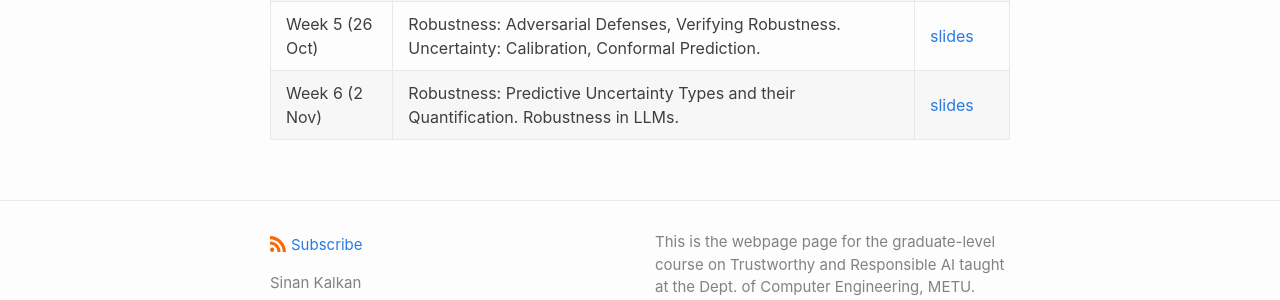
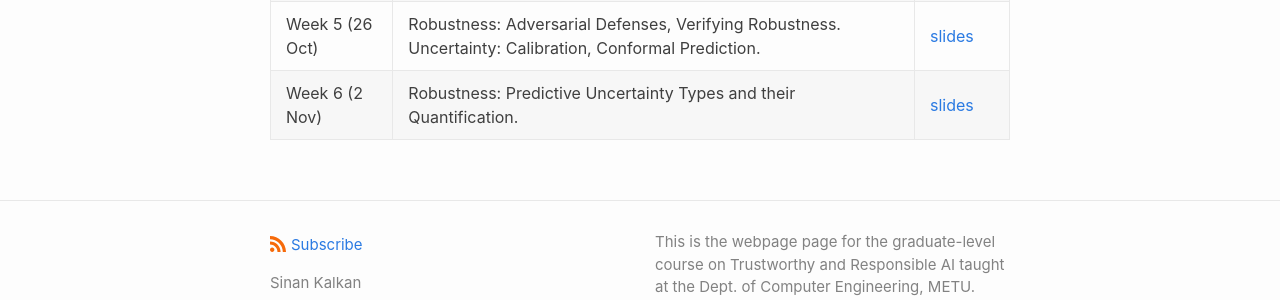
Before and after one commit to metu-trai/metu-trai.github.io, a Jekyll site: the page built from index.md, in a window 1280 px wide. Shown: the part 1498-1798 px from the top of the page. Built offline with Jekyll 4.4.1, drawn with Linux system fonts in a browser that asks for light colours; our own code applies the rules of GitHub Pages for plain Markdown files.

Commit message:
Update index.md

```diff
--- a/index.md
+++ b/index.md
@@ -148,4 +148,4 @@ The syllabus for the course is available <a href="CENG7880_Fall2026_Syllabus.pdf
 | Week 3 (12 Oct)  | Robustness to Label and Covariate Shifts  | <a href="./slides/CENG7880_week3.pdf">slides</a> |
 | Week 4 (19 Oct)  | Robustness Evaluation Bounds, Adversarial Robustness  | <a href="./slides/CENG7880_week4.pdf">slides</a> |
 | Week 5 (26 Oct)  | Robustness: Adversarial Defenses, Verifying Robustness. Uncertainty: Calibration, Conformal Prediction.  | <a href="./slides/CENG7880_week5.pdf">slides</a> |
-| Week 6 (2 Nov)  | Robustness: Predictive Uncertainty Types and their Quantification. Robustness in LLMs.  | <a href="./slides/CENG7880_week6.pdf">slides</a> |
+| Week 6 (2 Nov)  | Robustness: Predictive Uncertainty Types and their Quantification.   | <a href="./slides/CENG7880_week6.pdf">slides</a> |
```
